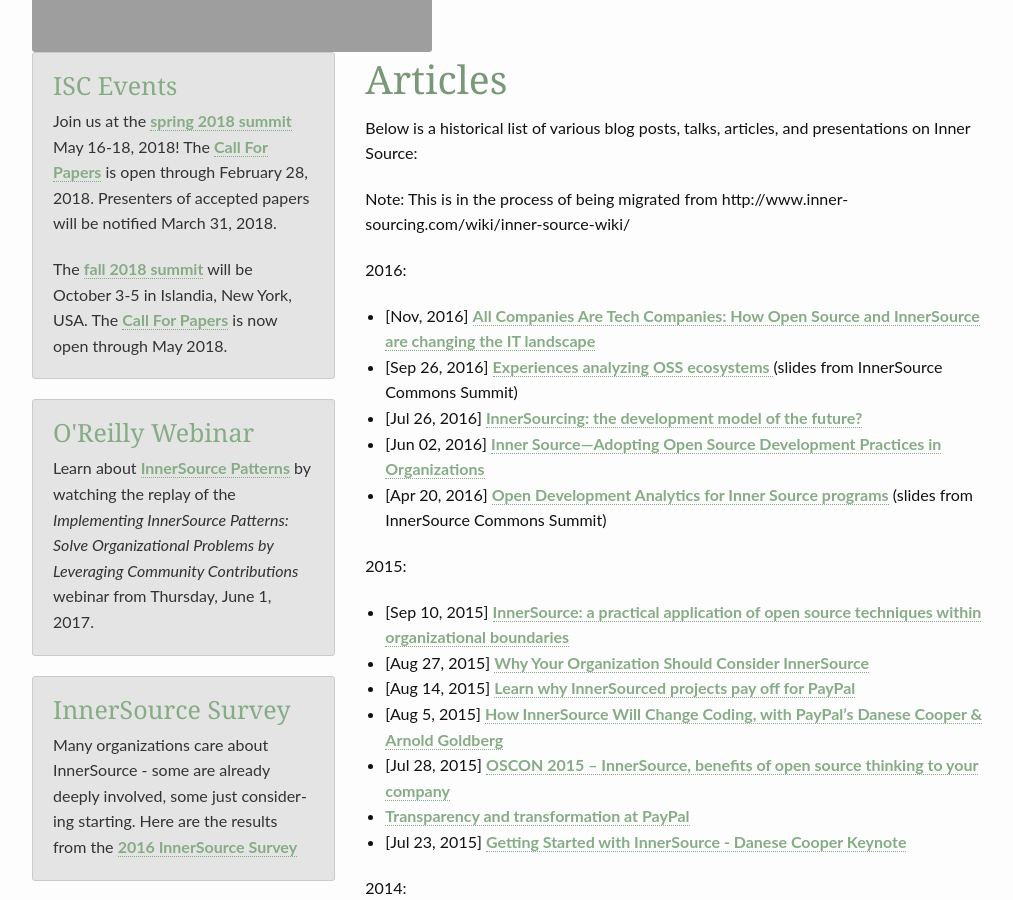
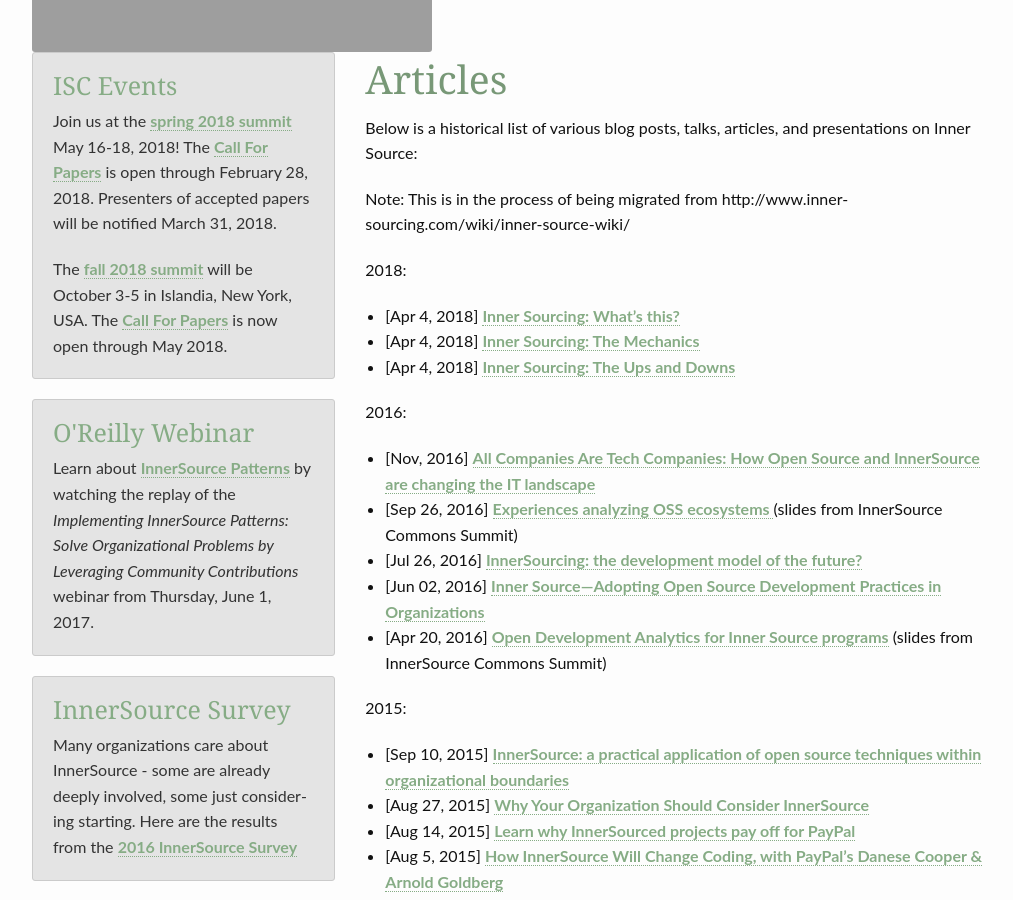
Before and after one commit to paypal/InnerSourceCommons, a Jekyll site: the page built from resources/articles.md, in a window 1280 px wide and 900 px high, scrolled down 308 px. Shown: the whole window, without its empty margins (123-1136 px from the left). Built offline with Jekyll 4.4.1, drawn with Linux system fonts in a browser that asks for light colours.

Commit message:
added links to salesforce engineering inner source articles

```diff
--- a/resources/articles.md
+++ b/resources/articles.md
@@ -7,6 +7,12 @@
 Below is a historical list of various blog posts, talks, articles, and presentations on Inner Source:
 
 Note: This is in the process of being migrated from http://www.inner-sourcing.com/wiki/inner-source-wiki/
+
+2018:
+
+* [Apr 4, 2018] [Inner Sourcing: What's this?](https://engineering.salesforce.com/inner-sourcing-whats-this-ef2220ae59ec)
+* [Apr 4, 2018] [Inner Sourcing: The Mechanics](https://engineering.salesforce.com/inner-sourcing-the-mechanics-c0b1421230fd)
+* [Apr 4, 2018] [Inner Sourcing: The Ups and Downs](https://engineering.salesforce.com/inner-sourcing-the-ups-and-downs-3d443d5417b9)
 
 2016:
 
```
